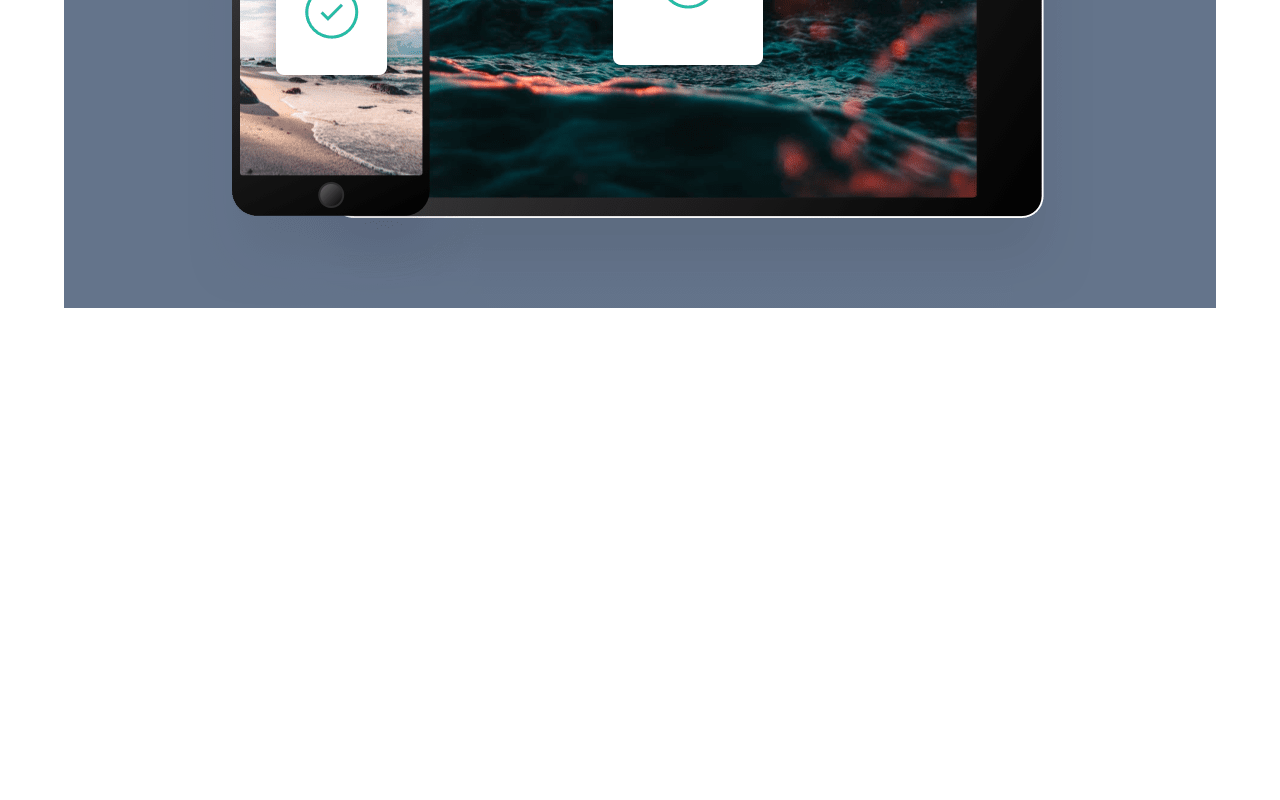
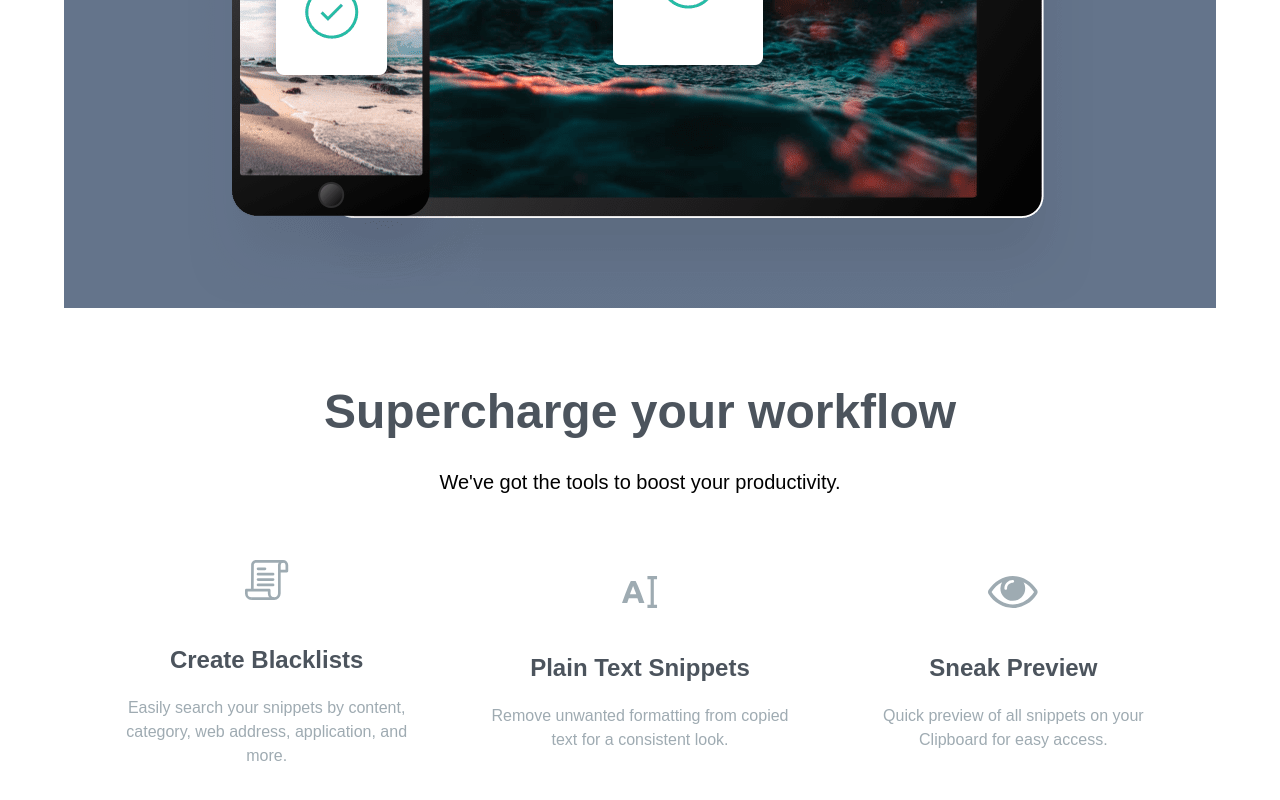
Before and after one commit to ajayvdas/tailwind-clipboard-website, a website: page index.html in a window 1280 px wide. Shown: the part 2244-3044 px from the top of the page. Before the commit the page ends 2632 px from the top, so only its background shows below. Drawn offline with Linux system fonts and the light colour scheme; a web font is replaced by a local one.

Commit message:
completed supercharge section

```diff
--- a/index.html
+++ b/index.html
@@ -97,5 +97,48 @@
               <img src="images/image-devices.png" alt="" class="mx-auto" />
             </div>
           </section>
+
+<!-- Supercharge Section -->
+<section id="supercharge">
+    <div class="section-container my-20">
+      <h3>Supercharge your workflow</h3>
+      <p class="section-content mb-16 text-xl">
+        We've got the tools to boost your productivity.
+      </p>
+      <!-- Items Container -->
+      <div
+        class="flex flex-col items-center justify-between space-y-16 md:flex-row md:space-y-0 md:space-x-12"
+      >
+        <!-- Item 1 -->
+        <div class="flex flex-col items-center space-y-5">
+          <img src="images/icon-blacklist.svg" alt="" class="mb-6" />
+          <h5>Create Blacklists</h5>
+          <p class="max-w-md text-grayishBlue">
+            Easily search your snippets by content, category, web address,
+            application, and more.
+          </p>
+        </div>
+
+        <!-- Item 2 -->
+        <div class="flex flex-col items-center space-y-5">
+          <img src="images/icon-text.svg" alt="" class="mb-6" />
+          <h5>Plain Text Snippets</h5>
+          <p class="max-w-md text-grayishBlue">
+            Remove unwanted formatting from copied text for a consistent look.
+          </p>
+        </div>
+
+        <!-- Item 3 -->
+        <div class="flex flex-col items-center space-y-5">
+          <img src="images/icon-preview.svg" alt="" class="mb-6" />
+          <h5>Sneak Preview</h5>
+          <p class="max-w-md text-grayishBlue">
+            Quick preview of all snippets on your Clipboard for easy access.
+          </p>
+        </div>
+      </div>
+    </div>
+  </section>
+
     </body>
 </html>
```
Also changed, not shown: css/style.css.
